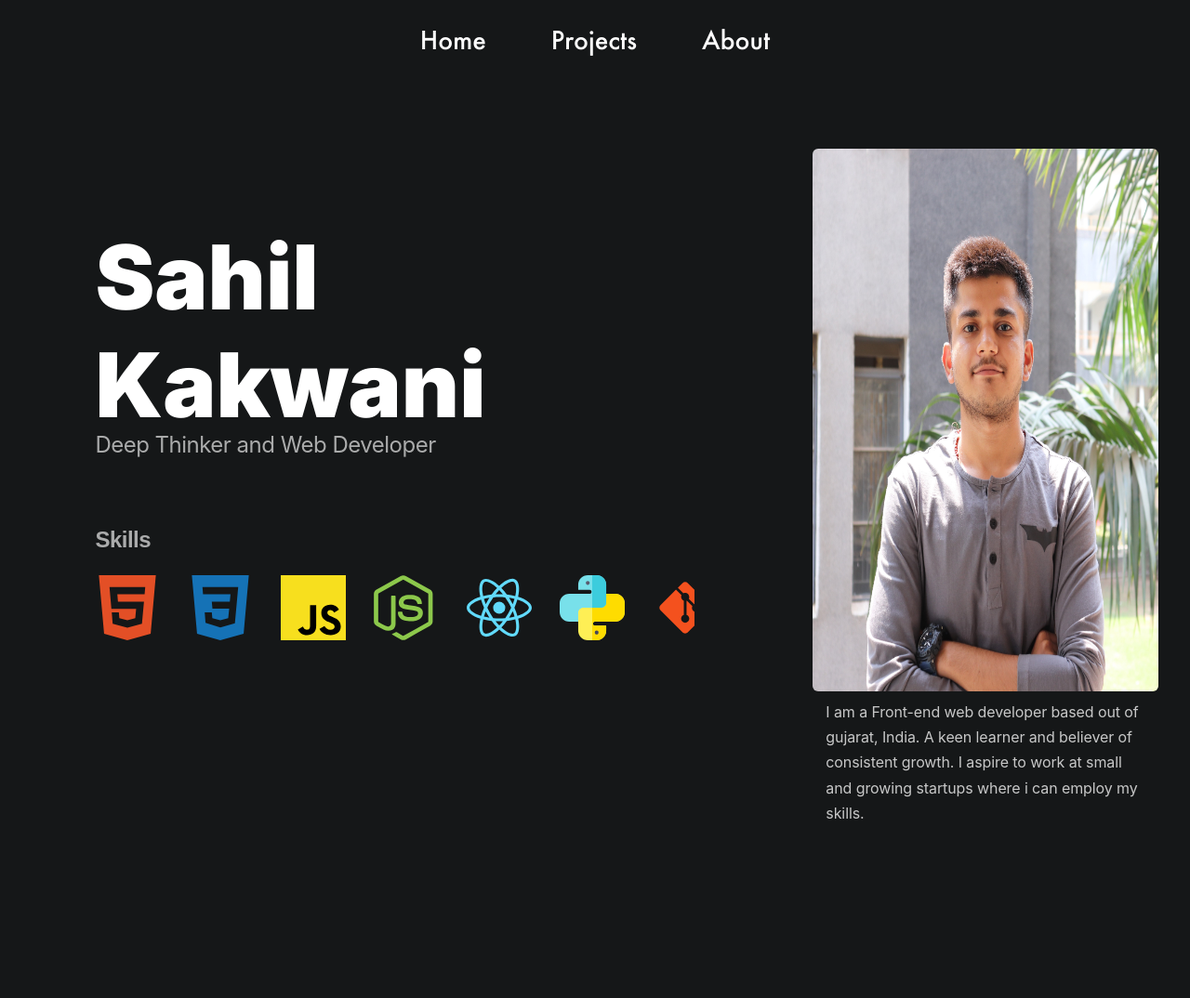
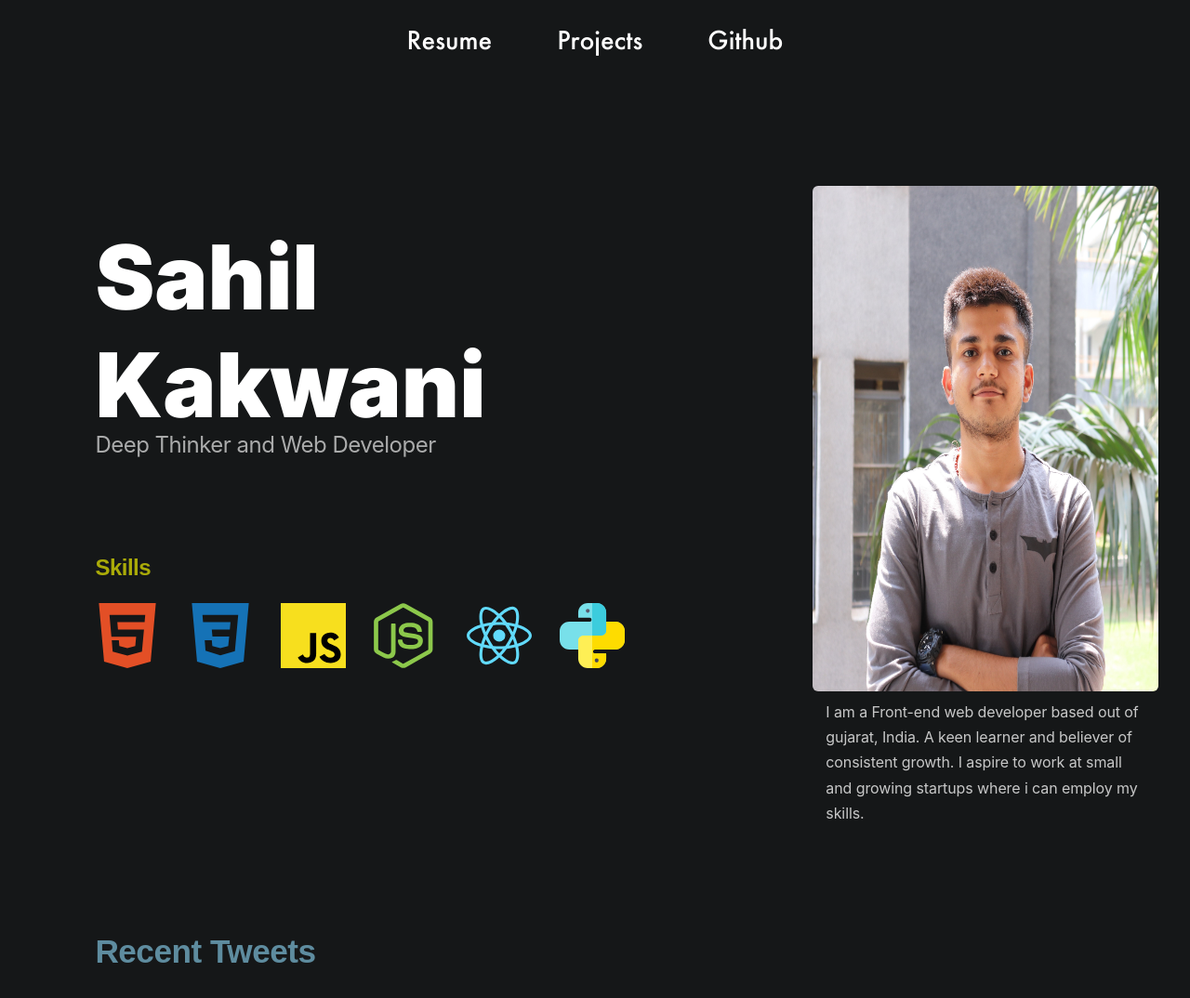
Before and after one commit to sahilkakwani9/React-Portfolio, a React (Create React App) app: page /main in a window 1280 px wide. Shown: the top 1074 px of the page at 93% size. Before the commit the page ends 924 px from the top, so only its background shows below. Built offline with nearby package versions, Linux system fonts and the light colour scheme.

Commit message:
Added Tweet Section

```diff
--- a/package.json
+++ b/package.json
@@ -14,6 +14,7 @@
     "react-icons": "^4.3.1",
     "react-router-dom": "^6.3.0",
     "react-scripts": "5.0.0",
+    "react-twitter-embed": "^4.0.4",
     "web-vitals": "^2.1.4"
   },
   "scripts": {
--- a/public/index.html
+++ b/public/index.html
@@ -9,6 +9,7 @@
       name="description"
       content="Web site created using create-react-app"
     />
+
     <link rel="apple-touch-icon" href="%PUBLIC_URL%/logo192.png" />
     <!--
       manifest.json provides metadata used when your web app is installed on a
--- a/src/components/Main.css
+++ b/src/components/Main.css
@@ -41,12 +41,12 @@
 }
 
 .main-container .headshot-img {
-    margin-top: 20vh;
+    margin-top: 25vh;
     margin-right: 1vw;
 }
 
 .main-container .headshot-img img{
-    height: 73vh;
+    height: 68vh;
     width: 90%;
     border-radius: 6px;
 }
@@ -64,13 +64,13 @@
 
 .main-container .skills-container{
     /* position: absolute; */
-    width: 645px;
+    width: 45vw;
     overflow-x: scroll;
-    margin-top: 50px;
+    margin-top: 10vh;
 }
 
 .main-container .skills-container h3 {
-    color: #FFFFFF;
+    color: yellow;
     font-family: Arial, Helvetica, sans-serif;
     opacity: 0.64;
     font-size: 1.5rem;
@@ -101,6 +101,39 @@
     height: 70px;
 }
 
+.main-container-wrapper .tweets-container {
+    margin-left: 8vw;
+    margin-top: 10vh;
+    width: 90vw;
+}
+
+.main-container-wrapper .tweets-container h2{
+    color: skyblue;
+    font-family: Arial, Helvetica, sans-serif;
+    opacity: 0.64;
+    font-size: 2.2rem;
+    letter-spacing: -0.51px;
+    text-align: left;
+}
+
+.main-container-wrapper .tweets-container .tweets{
+    /* margin: 0 30vw; */
+    display: grid;
+    grid-template-columns: 1fr 1.5fr;
+    grid-gap: 10px;
+
+
+    margin-top: 5vh;
+    /* width: 100vw; */
+}
+
+.main-container-wrapper .tweets-container .tweets div{
+    height: fit-content;
+    /* width: 150vw; */
+}
+
+
+
 
 @media only screen and (max-width: 700px) {
 
@@ -128,7 +161,7 @@
         padding-top: 0;
         width: 100%;
         height: 50%;
-        margin-top: 5vh;
+        margin-top: 10vh;
     }
 
 
@@ -138,5 +171,18 @@
         width: 100%;
     }
 
+    .main-container-wrapper .tweets-container {
+        margin-top: 0;
+    }
+    .main-container-wrapper .tweets-container .tweets {
+        display: block;
+        /* margin-left: -8vw; */
+        width: 80vw;
+    }
+
+    .main-container-wrapper .tweets-container  .tweet-disable {
+        display: none;
+    }
+
 
 }
--- a/src/components/Main.js
+++ b/src/components/Main.js
@@ -1,9 +1,12 @@
 import React from 'react'
 import './Main.css'
+import { TwitterTweetEmbed } from 'react-twitter-embed';
+// import TweetEmbed from 'react-tweet-embed'
 
 function Main() {
   return (
-    <div className='main-container'>
+    <div className="main-container-wrapper">
+      <div className='main-container'>
       <div className='text-container'>
       <div className="bio">
         <div className='data'>
@@ -48,6 +51,24 @@ function Main() {
           <div className='img-txt'>I am a Front-end web developer based out of gujarat, India. A keen learner and believer of consistent growth. I aspire to work at small and growing startups where i can employ my skills.</div>
         </div>
     </div>
+    <div className='tweets-container'>
+      <h2>Recent Tweets</h2>
+      <div className="tweets">
+      <TwitterTweetEmbed className='tweet' tweetId={'1545784495798112256'}/>
+      <TwitterTweetEmbed className='tweet' tweetId={'1545468748550766595'}/>
+      <div className="tweet-disable">
+      <TwitterTweetEmbed className='tweet-disable' options={{height: 200}} tweetId={'1542973771723710464'}/>
+      </div>
+      <div>
+      <TwitterTweetEmbed className='tweet' tweetId={'1539522972116914177'}/>
+      <div className="tweet-disable">
+      <TwitterTweetEmbed className='tweet-disable' tweetId={'1536959990103040001'}/>
+      </div>
+      </div>
+      </div>
+    </div>
+    </div>
+
   )
 }
 
--- a/src/components/Navbar.js
+++ b/src/components/Navbar.js
@@ -8,9 +8,9 @@ function Navbar() {
   return (
     <div className='nav-wrap'>
           <nav>
-            <li><Link to="/">Home</Link></li>
+            <li><Link to="/">Resume</Link></li>
             <li><Link to="/projects">Projects</Link></li>
-            <li><Link to="/about">About</Link></li>
+            <li><Link to="/about">Github</Link></li>
             {/* <li><Link to="/contact" class="phone-none">Contact</Link></li> */}
           </nav>
     </div>
```
Also changed, not shown: 1 other file (tests, documents, lock files or other folders).
